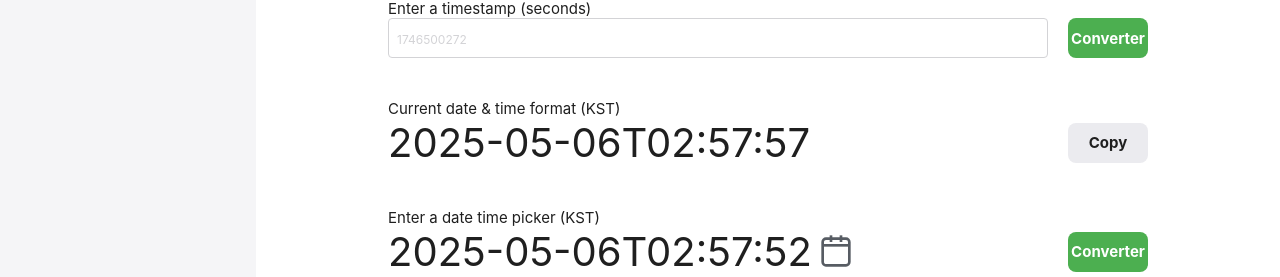
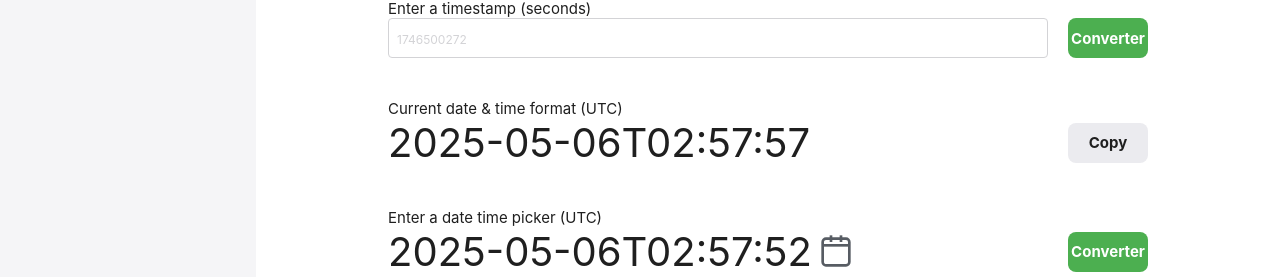
Before and after one commit to WonTaeJang/date-time-format, a Vue app: page /converter/unix-time-stamp in a window 1280 px wide. Shown: the part 243-520 px from the top of the page. Built offline with nearby package versions, Linux system fonts and the light colour scheme; what v-calendar would draw is missing.

Commit message:
feat: Change datetime display from KST to UTC

```diff
--- a/src/app/converter/components/ConvertDateTime.vue
+++ b/src/app/converter/components/ConvertDateTime.vue
@@ -49,7 +49,7 @@
   >
     <div class="title">
       <span>
-        Enter a date time picker (KST)
+        Enter a date time picker (UTC)
       </span>
     </div>
 
@@ -89,6 +89,8 @@ import TextInput from '@ui/form/TextInput.vue'
 import DateTimePicker from '@ui/calendar/DateTimePicker.vue'
 import ResultBox from './ResultBox.vue'
 import dayjs from 'dayjs'
+import utc from 'dayjs/plugin/utc'
+dayjs.extend(utc)
 import { ref } from 'vue'
 import { dateTimeFormat } from '@util/datetimeformat.js'
 
@@ -103,7 +105,7 @@ const props = defineProps({
 
 const textUnixTime = ref(null)
 const convertUnixTime = ref(null)
-const datePicker = ref(dayjs().format(dateTimeFormat))
+const datePicker = ref(dayjs().utc().format(dateTimeFormat))
 const convertDatePicker = ref(null)
 
 const unixConvertToggle = ref(false)
@@ -118,7 +120,7 @@ const onClickConvert = (type) => {
     case 'unixToDate':
       // console.log(textUnixTime.value)
       textUnix = textUnixTime.value ?? 0
-      convertUnixTime.value = dayjs(textUnix * 1000).format(dateTimeFormat)
+      convertUnixTime.value = dayjs(textUnix * 1000).utc().format(dateTimeFormat)
       unixToDateHistory.value.push({
         before: textUnix,
         after: convertUnixTime.value
@@ -126,7 +128,7 @@ const onClickConvert = (type) => {
       unixConvertToggle.value = true
       break
     case 'dateToUnix':
-      convertDatePicker.value = dayjs(datePicker.value).unix()
+      convertDatePicker.value = dayjs(datePicker.value).utc().unix()
       dateToUnixHistory.value.push({
         before: datePicker.value,
         after: convertDatePicker.value
--- a/src/app/converter/components/CurrentDateTime.vue
+++ b/src/app/converter/components/CurrentDateTime.vue
@@ -40,7 +40,7 @@
   >
     <div class="title">
       <span>
-        Current date & time format (KST)
+        Current date & time format (UTC)
       </span>
     </div>
 
@@ -91,7 +91,7 @@ const intervalId = ref(null)
 
 onMounted(() => {
   intervalId.value = setInterval(() => {
-    currentUnixTime.value = dayjs().unix()
+    currentUnixTime.value = dayjs().utc().unix()
   }, 1000)
 })
 
@@ -100,7 +100,7 @@ onUnmounted(() => {
 })
 
 const dateTime = computed(() => {
-  return dayjs(currentUnixTime.value*1000).format(dateTimeFormat)
+  return dayjs(currentUnixTime.value*1000).utc().format(dateTimeFormat)
 })
 
 const onClickCopy = (type) => {
```
